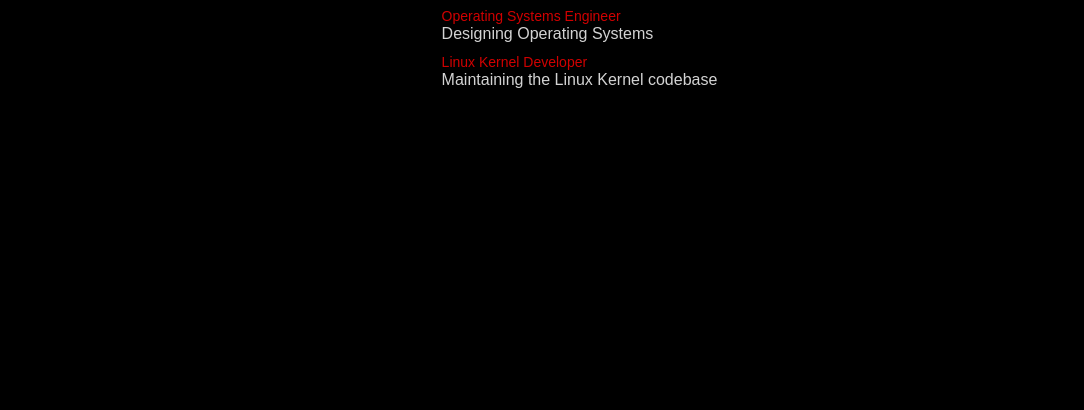
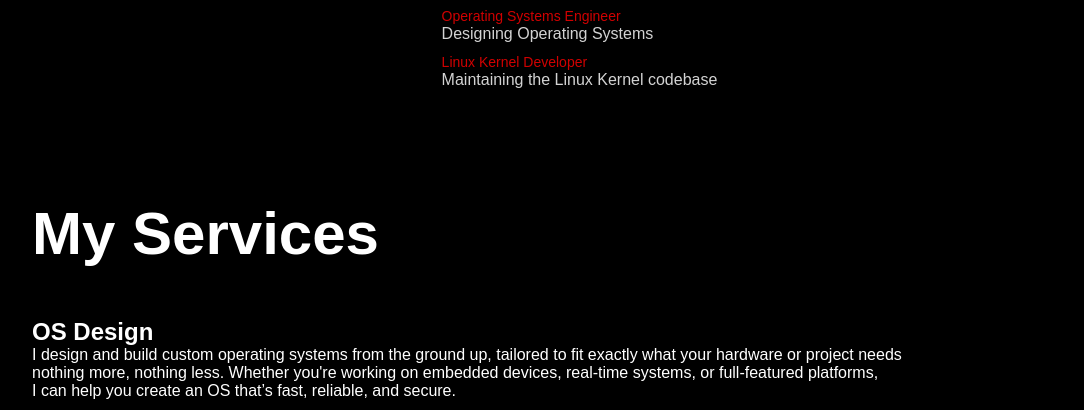
Before and after one commit to mendsergon/Portfolio-Website, a plain HTML site: page index.html in a window 1280 px wide. Shown: the part 1205-1615 px from the top of the page, without its empty margins (96-1180 px from the left). Before the commit the page ends 1394 px from the top, so only its background shows below. Drawn offline with Linux system fonts and the light colour scheme.

Commit message:
added services

```diff
--- a/index.html
+++ b/index.html
@@ -67,6 +67,18 @@
         </div>
     </div>
 
+    <div id="Services">
+        <div class="container">
+            <h1 class="sub-title">My Services</h1>
+            <div class="services-list">
+                <div>
+                    <h2>OS Design</h2>
+                    <p>I design and build custom operating systems from the ground up, tailored to fit exactly what your hardware or project needs<br>nothing more, nothing less. Whether you're working on embedded devices, real-time systems, or full-featured platforms,<br>I can help you create an OS that’s fast, reliable, and secure.</p>
+                </div>
+            </div>
+        </div>
+    </div>
+
     <script>
 
         var tablinks = document.getElementsByClassName("tab-links");
--- a/style.css
+++ b/style.css
@@ -127,3 +127,13 @@
 .tab-contents.active-tab{
     display: block;
 }
+
+#services{
+    padding: 30px 0;
+}
+.services-list{
+    display: grid;
+    grid-template-columns: repeat(auto-fit, minmax(250px, 1fr));
+    grid-gap: 40px;
+    margin-top: 50px;
+}
```
